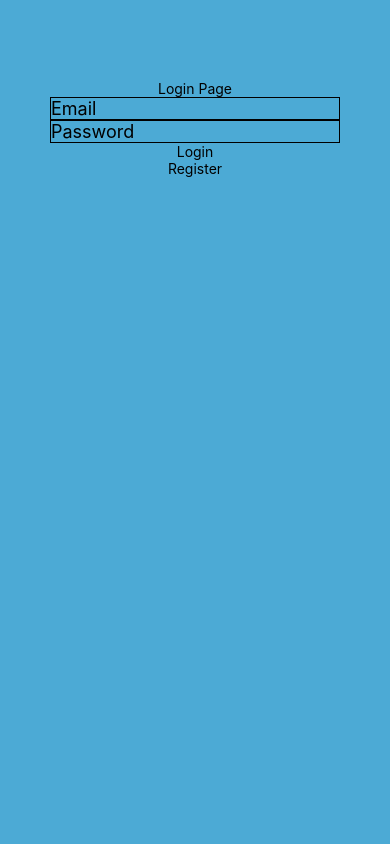
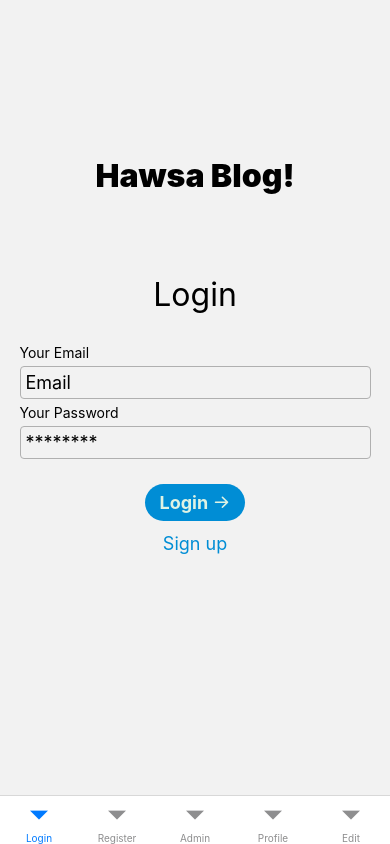
Before and after one commit to HiwotSegenet/blog-post-full-stack-app, a React Native app in the folder front-end/: screen / in a window 390 px wide. Built offline with nearby package versions, Linux system fonts and the light colour scheme; no server answers.

Commit message:
update Admin page

```diff
--- a/front-end/App.js
+++ b/front-end/App.js
@@ -1,5 +1,7 @@
 import React, { useEffect, useState } from "react";
 import { NavigationContainer } from "@react-navigation/native";
+
+import { createBottomTabNavigator } from "@react-navigation/bottom-tabs";
 import { createNativeStackNavigator } from "@react-navigation/native-stack";
 
 import Login from "./screens/Login/Login";
@@ -7,17 +9,19 @@ import Admin from "./screens/Admin/Admin";
 import Register from "./screens/Register/Register";
 import Profile from "./screens/Profile/Profile";
 import Edit from "./screens/Edit/Edit";
-
+import { Ionicons } from "@expo/vector-icons";
 import AsyncStorage from "@react-native-async-storage/async-storage";
 import axios from "axios";
 
 import { Platform } from "react-native";
 
 const Stack = createNativeStackNavigator();
+const Tab = createBottomTabNavigator();
 
 export default function App() {
   const [userData, setUserData] = useState({});
-  const [blogData, setBlogData] = useState({});
+  const [blogData, setBlogData] = useState([]);
+  //const [token, setToken] = useState("");
 
   useEffect(() => {
     let UrlString = "localhost";
@@ -27,28 +31,30 @@ export default function App() {
     }
 
     AsyncStorage.getItem("token")
-      .then((tokenRes) =>
+      .then((tokenRes) => {
+        //setToken(tokenRes);
         axios.get(`http://${UrlString}:5054/user`, {
           headers: { "x-auth-token": tokenRes },
-        })
-      )
+        });
+      })
       .then((userResponse) => setUserData(userResponse.data))
       .catch((err) => console.log(err));
   }, []);
 
-  //console.log(userToken);
   return (
     <NavigationContainer>
-      <Stack.Navigator initialRouteName="Login">
-        <Stack.Screen name="Login" options={{ headerShown: false }}>
+      <Tab.Navigator initialRouteName="Login">
+        <Tab.Screen name="Login" options={{ headerShown: false }}>
           {(props) => (
             <Login
               userData={userData}
               setUserData={setUserData}
+              //token={token}
+              //setToken={setToken}
               {...props}
             ></Login>
           )}
-        </Stack.Screen>
+        </Tab.Screen>
         <Stack.Screen name="Register" options={{ headerShown: false }}>
           {(props) => <Register {...props}></Register>}
         </Stack.Screen>
@@ -70,6 +76,8 @@ export default function App() {
               userData={userData}
               setBlogData={setBlogData}
               blogData={blogData}
+              //token={token}
+              //setToken={setToken}
               {...props}
             ></Profile>
           )}
@@ -85,7 +93,9 @@ export default function App() {
             ></Edit>
           )}
         </Stack.Screen>
-      </Stack.Navigator>
+        </Tab.Navigator>
+
+
     </NavigationContainer>
   );
 }
--- a/front-end/screens/Admin/styles.js
+++ b/front-end/screens/Admin/styles.js
@@ -2,17 +2,11 @@ import { StyleSheet } from "react-native";
 const styles = StyleSheet.create({
   container: {
     flex: 1,
-    backgroundColor: "#4caad5",
+    backgroundColor: "#008DD5",
+    //backgroundColor: "#f5fcfe",
   },
-  center: {
-    alignContent: "center",
-    alignItems: "center",
-    //justifyContent: "center",
-
-    marginTop: 80,
-  },
-  flatlist: {
-    marginVertical: 10,
+  latestContainer: {
+    marginLeft: 20,
   },
   flatlistContainer: {
     flexDirection: "column",
@@ -21,19 +15,93 @@ const styles = StyleSheet.create({
     width: 300,
     margin: 10,
   },
+
+  center: {
+    alignContent: "center",
+    alignItems: "center",
+    //justifyContent: "center",
+    marginTop: 80,
+  },
+  latestHeader: {
+    fontSize: 32,
+    fontWeight: "bold",
+    //color: "#452e4f",
+    color: "#f5fcfe",
+  },
+  flatlist: {
+    alignSelf: "center",
+    marginVertical: 10,
+  },
+
   editButton: {
     backgroundColor: "red",
   },
-  blogContainer: {
-    flexDirection: "column",
-  },
+
   blogTitle: {
-    fontSize: 20,
-    color: "black",
+    fontSize: 24,
+    fontWeight: "bold",
+    color: "#374151",
   },
   blogText: {
-    fontSize: 16,
-    color: "black",
+    fontSize: 18,
+    color: "#452e4f",
+  },
+
+  /** Modal Button */
+  buttonContainer: {
+    //flex: 1,
+    height: "11%",
+    paddingVertical: 0,
+    //backgroundColor: "black",
+  },
+  modalButton: {
+    alignSelf: "flex-end",
+    marginTop: 15,
+    height: 80,
+    marginRight: 25,
+    backgroundColor: "#008DD5",
+  },
+  /*---- Modal Starts Here ----*/
+  centeredView: {
+    flex: 1,
+    justifyContent: "center",
+    alignItems: "center",
+    marginTop: 22,
+  },
+  modalView: {
+    margin: 20,
+    backgroundColor: "white",
+    borderRadius: 20,
+    padding: 35,
+    alignItems: "center",
+    shadowColor: "#000",
+    shadowOffset: {
+      width: 0,
+      height: 2,
+    },
+    shadowOpacity: 0.25,
+    shadowRadius: 4,
+    elevation: 5,
+  },
+  button: {
+    borderRadius: 20,
+    padding: 10,
+    elevation: 2,
+  },
+  buttonOpen: {
+    backgroundColor: "#F194FF",
+  },
+  buttonClose: {
+    backgroundColor: "#2196F3",
+  },
+  textStyle: {
+    color: "white",
+    fontWeight: "bold",
+    textAlign: "center",
+  },
+  modalText: {
+    marginBottom: 15,
+    textAlign: "center",
   },
 });
 
--- a/front-end/screens/Login/Login.js
+++ b/front-end/screens/Login/Login.js
@@ -4,18 +4,31 @@ import {
   TextInput,
   TouchableOpacity,
   Platform,
+  ImageBackground,
+  KeyboardAvoidingView,
 } from "react-native";
 import React, { useState, useEffect } from "react";
 import axios from "axios";
 import AsyncStorage from "@react-native-async-storage/async-storage";
 import styles from "./styles";
 
+import { AntDesign } from "@expo/vector-icons";
+
+const backgroundImg =
+  "/home/william/Desktop/blog-post-fullstack-app/blog-post-full-stack-app/front-end/assets/appbg.jpg";
+
 const Login = (props) => {
   const [email, setEmail] = useState("");
   const [password, setPassword] = useState("");
+  //const [isLogin, setIsLogin] = useState(false);
+  console.log(props.userData);
+  //console.log(props.token);
 
   useEffect(() => {
-    if (props.userData.id) props.navigation.navigate("Admin");
+    if (props.userData.id){
+      props.navigation.navigate("Admin");
+
+    }
   }, [props.userData]);
 
   let UrlString = "localhost";
@@ -43,6 +56,8 @@ const Login = (props) => {
       .then(() => {
         console.log("Token saved");
         props.navigation.navigate("Admin");
+        setEmail("");
+        setPassword("");
       })
       .catch(function (error) {
         console.log(error);
@@ -51,31 +66,37 @@ const Login = (props) => {
 
   return (
     <View style={styles.container}>
-      <View style={styles.center}>
-        <Text>Login Page</Text>
+      <View style={styles.headerContainer}>
+        <Text style={styles.headerText}>Hawsa Blog!</Text>
+      </View>
+      <View style={styles.loginContainer}>
+        <Text style={styles.loginHeader}>Login</Text>
+        <View style={styles.inputContainer}>
+          <Text>Your Email</Text>
           <TextInput
-          style={{
-            borderWidth: 1,
-            fontSize: 18,
-          }}
+            style={styles.loginInput}
             onChangeText={setEmail}
             value={email}
             placeholder="Email"
           />
+          <Text>Your Password</Text>
           <TextInput
-          style={{
-            borderWidth: 1,
-            fontSize: 18,
-          }}
+            style={styles.loginInput}
             onChangeText={setPassword}
             value={password}
-          placeholder="Password"
+            placeholder="********"
+            secureTextEntry={true}
           />
-        <TouchableOpacity onPress={login}>
-          <Text>Login</Text>
+        </View>
+        <View style={styles.buttonContainer}>
+          <TouchableOpacity style={styles.button} onPress={login}>
+            <Text style={styles.buttonText}>
+              Login <AntDesign name="arrowright" size={18} color="#DFF3E4" />
+            </Text>
           </TouchableOpacity>
-        <TouchableOpacity onPress={register}>
-          <Text>Register</Text>
+        </View>
+        <TouchableOpacity style={styles.register} onPress={register}>
+          <Text style={styles.registerText}>Sign up</Text>
         </TouchableOpacity>
       </View>
     </View>
--- a/front-end/screens/Login/styles.js
+++ b/front-end/screens/Login/styles.js
@@ -2,24 +2,66 @@ import { StyleSheet } from "react-native";
 const styles = StyleSheet.create({
   container: {
     flex: 1,
-    backgroundColor: "#4caad5",
+    //backgroundColor: "#DFF3E4",
   },
-  center: {
+  background: {
+    flex: 1,
+  },
+  headerContainer: {
+    alignItems: "center",
+    //marginTop: 200,
+    marginTop: "40%",
+  },
+  loginContainer: {
     alignContent: "center",
     alignItems: "center",
     marginTop: 80,
+    // backgroundColor: "blue",
   },
-  flatList: {
+  inputContainer: {
+    marginTop: 30,
+    width: "90%",
+  },
+  buttonContainer: {
     flexDirection: "row",
-    backgroundColor: "#eaeaea",
-    height: 40,
-    width: 300,
   },
-  editButton: {
-    backgroundColor: "red",
+  loginHeader: {
+    fontSize: 32,
+    textAlign: "left",
   },
-  editText: {
-    fontSize: 16,
+  loginInput: {
+    borderWidth: 1,
+    fontSize: 18,
+    marginVertical: 5,
+    borderRadius: 4,
+    padding: 5,
+    borderColor: "#B0B0B0",
+  },
+  button: {
+    //textAlign: "center",
+    borderRadius: 20,
+    padding: 8,
+    width: 100,
+    marginTop: 20,
+    marginHorizontal: 10,
+    backgroundColor: "#008DD5",
+  },
+  headerText: {
+    fontSize: 32,
+    fontWeight: "900",
+  },
+  buttonText: {
+    textAlign: "center",
+    fontSize: 18,
+    fontWeight: "bold",
+    color: "#DFF3E4",
+  },
+  register: {
+    marginTop: 12,
+  },
+  registerText: {
+    color: "#008DD5",
+    fontSize: 18,
   },
 });
 
--- a/front-end/screens/Profile/Profile.js
+++ b/front-end/screens/Profile/Profile.js
@@ -8,9 +8,11 @@ import {
   Platform,
   FlatList,
   StyleSheet,
+  ScrollView,
 } from "react-native";
 import React, { useState, useEffect } from "react";
 import axios from "axios";
+import { Ionicons } from "@expo/vector-icons";
 import Blog from "../../components/Blog";
 import AsyncStorage from "@react-native-async-storage/async-storage";
 
@@ -18,11 +20,6 @@ import styles from "./styles";
 
 const Profile = (props) => {
   const [userBlogs, setUserBlogs] = useState();
-
-  const [updateBlog, setUpdateBlog] = useState("");
-  const [deleteBlog, setDeleteBlog] = useState("");
-
-  const [toggleEdit, setToggleEdit] = useState(false);
 
   let UrlString = "localhost";
 
@@ -34,7 +31,8 @@ const Profile = (props) => {
     if (!props.userData.id) {
       props.navigation.navigate("Login");
     }
-    console.log(userBlogs);
+    //console.log(userBlogs);
+    //console.log(props.userData);
   }, []);
 
   const loadToken = async () => {
@@ -46,6 +44,26 @@ const Profile = (props) => {
     }
   };
 
+  const getPost = async () => {
+    const token = await loadToken();
+    const config = {
+      headers: { "x-auth-token": token },
+    };
+    return (
+      axios
+        .get(`http://${UrlString}:5054/blog`, config)
+        // {
+        //   authorId: props.userData.id,
+        // }
+        .then(function (response) {
+          setUserBlogs(response.data);
+        })
+        .catch(function (error) {
+          console.log(error);
+        })
+    );
+  };
+
   // This gets the blogs made by this user
   useEffect(async () => {
     const token = await loadToken();
@@ -55,15 +73,12 @@ const Profile = (props) => {
     return axios
       .get(`http://${UrlString}:5054/blog`, config)
       .then(function (response) {
-        //console.log(response.data);
         setUserBlogs(response.data);
       })
       .catch(function (error) {
-        // console.log(error);
+        console.log(error);
       });
-  }, []);
-
-  console.log(userBlogs);
+  }, [userBlogs]);
 
   const deletePost = async (id) => {
     await axios
@@ -74,7 +89,8 @@ const Profile = (props) => {
         console.log("This is res data ===>", res.data);
       })
       .then(() => {
-        console.log("Blog post dsseleted.");
+        console.log("Blog post deleted.");
+        getPost();
         //props.navigation.navigate("Profile");
       })
       .catch(function (err) {
@@ -82,26 +98,49 @@ const Profile = (props) => {
       });
   };
 
-  //console.log(props.blogData);
+  const signOut = async () => {
+    /*props.setUserData({});
+    props.setToken("");
+    props.navigation.navigate("Login");*/
+    try {
+      await AsyncStorage.clear();
+      props.setUserData({});
+      props.navigation.navigate("Login");
+    } catch (e) {
+      console.log(e);
+    }
+  };
+
   return (
+
       <View style={styles.container}>
+        <Pressable
+          style={styles.backButton}
+          onPress={() => props.navigation.navigate("Admin")}
+        >
+          <Ionicons name="md-chevron-back" size={40} color="#f6f9ff" />
+        </Pressable>
+
         <View style={styles.content}>
           <Text>Hi {props.userData.userName}</Text>
-        <View style={styles.blogContainer}>
+          <TouchableOpacity onPress={() => signOut()}>
+            <Text>Sign out</Text>
+          </TouchableOpacity>
+
             <FlatList
               data={userBlogs}
               style={styles.flatlist}
-            // keyExtractor={(item, index) => index.toString()}
-            renderItem={({ item, index }) => (
-              <View style={styles.flatlistContainer} key={index}>
+              renderItem={({ item }) => (
+                <View style={styles.flatlistContainer}>
                   <Text style={styles.blogTitle}>{item.subject}</Text>
                   <Text style={styles.blogText}>{item.text}</Text>
-                <Text style={styles.blogText}>{item._id}</Text>
+
                   <TouchableOpacity>
                     <Text
                       onPress={() => {
                         props.navigation.navigate("Edit", {
                           item: item,
+                          //item: item._id,
                         });
                       }}
                     >
@@ -109,29 +148,18 @@ const Profile = (props) => {
                     </Text>
                   </TouchableOpacity>
                   <TouchableOpacity onPress={() => deletePost(item._id)}>
-                  <Text>Delete Blog 🗑️</Text>
+                    <Text>Trash 🗑️</Text>
                   </TouchableOpacity>
                 </View>
               )}
-            //keyExtractor={(item) => item._id} // <--- Returns obj
-            keyExtractor={(item, index) => index.toString()} // <--- Returns Array
+              //keyExtractor={(item) => item._id}
+              keyExtractor={(item, index) => index.toString()}
             />
+
         </View>
       </View>
-    </View>
+
   );
 };
 
 export default Profile;
-
-/**
- * <Blog
-            item={item}
-            index={index}
-            userId={props.userData.id}
-            // id={item._id}
-            // subject={item.subject}
-            // text={item.text}
-            // authorId={item.authorId}
-          />
- */
--- a/front-end/screens/Profile/styles.js
+++ b/front-end/screens/Profile/styles.js
@@ -2,24 +2,25 @@ import { StyleSheet } from "react-native";
 const styles = StyleSheet.create({
   container: {
     flex: 1,
-    backgroundColor: "#4caad5",
+    backgroundColor: "#008DD5",
   },
   content: {
     alignContent: "center",
     alignItems: "center",
     //justifyContent: "center",
-
-    marginTop: 160,
+    marginTop: 60,
   },
   flatlist: {
     marginVertical: 10,
+    padding: 20,
   },
   flatlistContainer: {
     flexDirection: "column",
     backgroundColor: "#eaeaea",
-    height: 80,
+    height: 120,
     width: 300,
     margin: 10,
+    marginBottom: 40,
   },
   editButton: {
     backgroundColor: "red",
@@ -35,5 +36,13 @@ const styles = StyleSheet.create({
     fontSize: 16,
     color: "black",
   },
+  backButton: {
+    backgroundColor: "#4caad5",
+    marginLeft: 22,
+    marginTop: 50,
+    marginBottom: 50,
+    borderRadius: 50,
+    alignSelf: "flex-start",
+  },
 });
 export default styles;
--- a/front-end/screens/Register/Register.js
+++ b/front-end/screens/Register/Register.js
@@ -1,13 +1,8 @@
-import {
-  View,
-  Text,
-  TextInput,
-  TouchableOpacity,
-  Platform,
-} from "react-native";
+import { View, Text, TextInput, Pressable, Platform } from "react-native";
 import React, { useState, useEffect } from "react";
 import AsyncStorage from "@react-native-async-storage/async-storage";
 import styles from "./styles";
+import { Ionicons } from "@expo/vector-icons";
 
 import axios from "axios";
 
@@ -38,39 +33,38 @@ const Register = (props) => {
   };
   return (
     <View style={styles.container}>
-      <View style={styles.center}>
-        <Text>Register Page</Text>
+      <Pressable
+        style={styles.backButton}
+        onPress={() => props.navigation.goBack()}
+      >
+        <Ionicons name="md-chevron-back" size={40} color="#f6f9ff" />
+      </Pressable>
+
+      <View style={styles.loginContainer}>
+        <Text style={styles.header}>Sign Up</Text>
+        <Text style={styles.loginText}>Your Username</Text>
         <TextInput
-          style={{
-            borderWidth: 1,
-            fontSize: 18,
-          }}
+          style={styles.input}
+          onChangeText={setUserName}
+          value={userName}
+        ></TextInput>
+        <Text style={styles.loginText}>Your Email</Text>
+        <TextInput
+          style={styles.input}
           onChangeText={setEmail}
           value={email}
-          placeholder="Email"
-        />
+        ></TextInput>
+        <Text style={styles.loginText}>Your Password</Text>
         <TextInput
-          style={{
-            borderWidth: 1,
-            fontSize: 18,
-          }}
-          onChangeText={setUserName}
-          value={userName}
-          placeholder="Username"
-        />
-        <TextInput
-          style={{
-            borderWidth: 1,
-            fontSize: 18,
-          }}
+          style={styles.input}
           onChangeText={setPassword}
           value={password}
-          placeholder="Password"
-        />
-        <TouchableOpacity>
-          <Text onPress={register}>Register</Text>
-        </TouchableOpacity>
+        ></TextInput>
       </View>
+
+      <Pressable style={styles.loginButton} onPress={() => register()}>
+        <Text style={styles.loginButtonText}>SIGN UP</Text>
+      </Pressable>
     </View>
   );
 };
--- a/front-end/screens/Register/styles.js
+++ b/front-end/screens/Register/styles.js
@@ -2,12 +2,61 @@ import { StyleSheet } from "react-native";
 const styles = StyleSheet.create({
   container: {
     flex: 1,
+    alignItems: "flex-start",
+    justifyContent: "center",
+    backgroundColor: "#008DD5",
+  },
+  loginContainer: {
+    width: "100%",
+    paddingHorizontal: 22,
+  },
+  header: {
+    fontSize: 32,
+    fontWeight: "bold",
+    color: "#DFF3E4",
+    marginBottom: 32,
+  },
+  input: {
+    height: 40,
+    marginVertical: 6,
+    paddingVertical: 10,
+    borderRadius: 6,
+    borderWidth: 2,
+    borderColor: "#dae0e9",
+    paddingLeft: 15,
+    width: "100%",
+    fontSize: 18,
+    fontWeight: "300",
+    letterSpacing: 1,
+    color: "#dae0e9",
+  },
+  loginText: {
+    fontSize: 16,
+    color: "#DFF3E4",
+  },
+  loginButton: {
+    alignSelf: "flex-end",
+    borderWidth: 1,
+    borderRadius: 18,
+    borderColor: "#4caad5",
+    paddingVertical: 10,
+    paddingHorizontal: "12.5%",
+    marginTop: 32,
+    marginBottom: 150,
+    marginRight: 22,
     backgroundColor: "#4caad5",
   },
-  center: {
-    alignContent: "center",
-    alignItems: "center",
-    marginTop: 80,
+  loginButtonText: {
+    fontSize: 20,
+    fontWeight: "bold",
+    color: "#DFF3E4",
+  },
+
+  backButton: {
+    backgroundColor: "#4caad5",
+    marginLeft: 22,
+    marginBottom: 120,
+    borderRadius: 50,
   },
 });
 
```
Also changed, not shown: front-end/screens/Admin/Admin.js (+73 -42 lines), front-end/screens/Edit/Edit.js (+9 -28 lines). Lines whose indentation alone changed are shown as unchanged.
